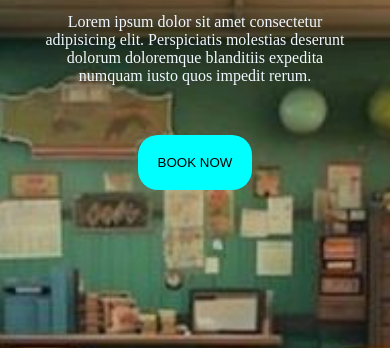
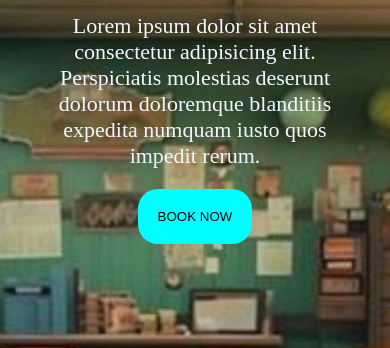
Before and after one commit to ridwanahmedxix/Prac-Any, a plain HTML site: page project-23/index.html in a window 390 px wide. Shown: the part 463-811 px from the top of the page. Drawn offline with Linux system fonts and the light colour scheme.

Commit message:
services file create

```diff
--- a/project-23/style.css
+++ b/project-23/style.css
@@ -71,6 +71,7 @@ nav ul li a:hover {
 }
 .parent-div p {
   max-width: 800px;
+  font-size: 22px;
   width: 80%;
   margin: auto;
   /* line-height: 25px; */
@@ -81,6 +82,11 @@ nav ul li a:hover {
   background-color: aqua;
   border: none;
   border-radius: 20px;
+  cursor: pointer;
+  transition: 0.5s ease;
+}
+.nav-logo-div-2 button:hover {
+  background-color: rgb(2, 188, 188);
 }
 
 /* RESPONSIVE CODE START  */
@@ -105,6 +111,9 @@ nav ul li a:hover {
   .parent-div h3 {
     font-size: 30px;
   }
+  .nav-logo-div-2 button {
+    margin: 20px 0;
+  }
 }
 
 /* Tab section code start  */
```
Also changed, not shown: project-23/extra/services.css (added), project-23/extra/services.html (added).
